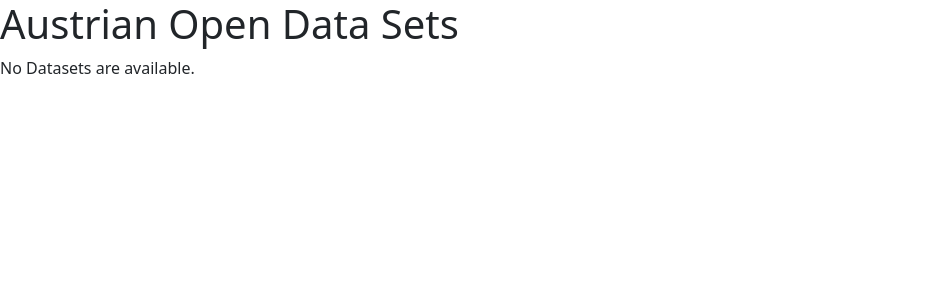
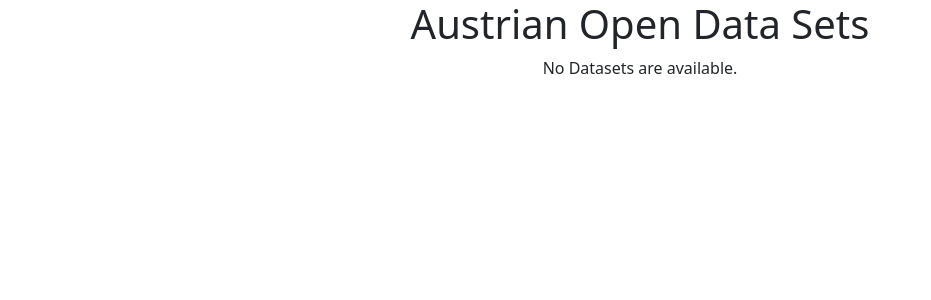
Before and after one commit to lcarvajal/real-open-data, a Django app: page /datasets/ in a window 1280 px wide. Shown: the top 300 px of the page, without its empty margins (0-931 px from the left). Run offline with Django 5.2, Linux system fonts and the light colour scheme; data that the repository does not hold is empty; some libraries are stand-ins or nearby versions.

Commit message:
Add basic bootstrap grid system

```diff
--- a/datasets/templates/datasets/detail.html
+++ b/datasets/templates/datasets/detail.html
@@ -17,7 +17,7 @@
 
 <h1>{{ dataset.title }}</h1>
 
-<div>
+<div class="row">
   <p>
     Showing data for {{ chart.filter_title }}:<select id="filter" data-url="{% url 'datasets:detail' dataset_id=dataset.id %}?filter_value=temp" style="-webkit-appearance: none;">
       <!-- Creates a list of filter options to choose from -->
@@ -31,7 +31,7 @@
     </select>
   </p>
 </div>
-<div id="wrapper" style="height:1000;">
+<div class="row" id="wrapper" style="height:1000;">
   <!-- Displays chart -->
   <canvas id="chart"></canvas>
 </div>
--- a/datasets/templates/datasets/index.html
+++ b/datasets/templates/datasets/index.html
@@ -1,23 +1,26 @@
-{% extends "datasets/master.html" %}
+{% extends 'datasets/master.html' %}
 
 {% block title %}
   Austrian Open Data Sets
 {% endblock %}
 
+{% block content %}
+  <div class="row">
+    <h1>Austrian Open Data Sets</h1>
+  </div>
 
-{% block content %}
-
-<h1>Austrian Open Data Sets</h1>
-
+  <div class="row">
     {% if datasets_list %}
       <ul>
         {% for dataset in datasets_list %}
-    <li><a href="{% url 'datasets:detail' dataset_id=dataset.id %}
-        ">{{ dataset.title }}</a></li>
+          <li>
+            <a href="{% url 'datasets:detail' dataset_id=dataset.id %}
+        ">{{ dataset.title }}</a>
+          </li>
         {% endfor %}
       </ul>
     {% else %}
       <p>No Datasets are available.</p>
     {% endif %}
-
+  </div>
 {% endblock %}
--- a/datasets/templates/datasets/master.html
+++ b/datasets/templates/datasets/master.html
@@ -13,8 +13,10 @@
     {% endblock %}
   </head>
   <body>
+    <div class="container text-center">
     {% block content %}
 
     {% endblock %}
+    </div>
   </body>
 </html>
```
Lines whose indentation alone changed are shown as unchanged.
